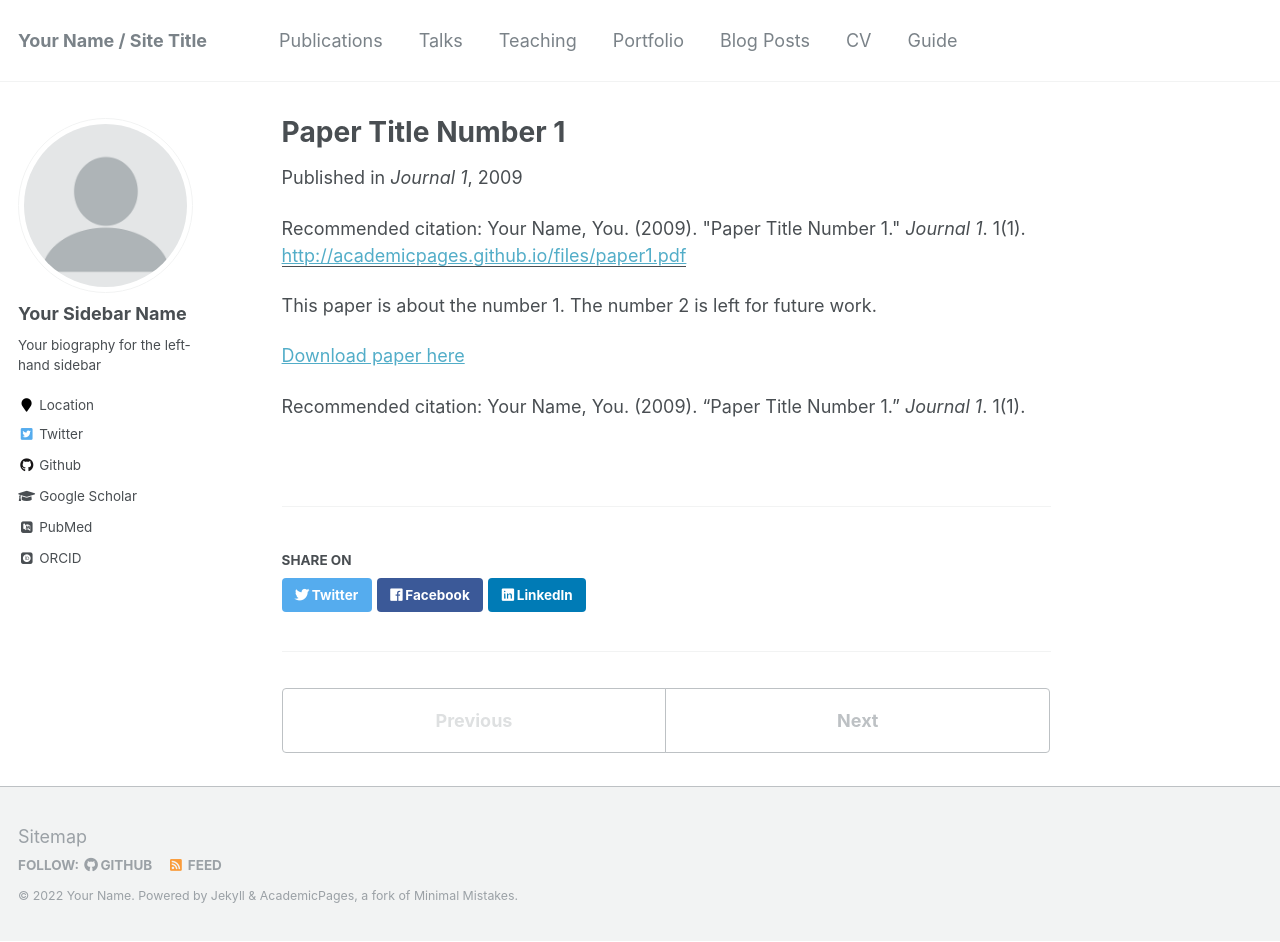
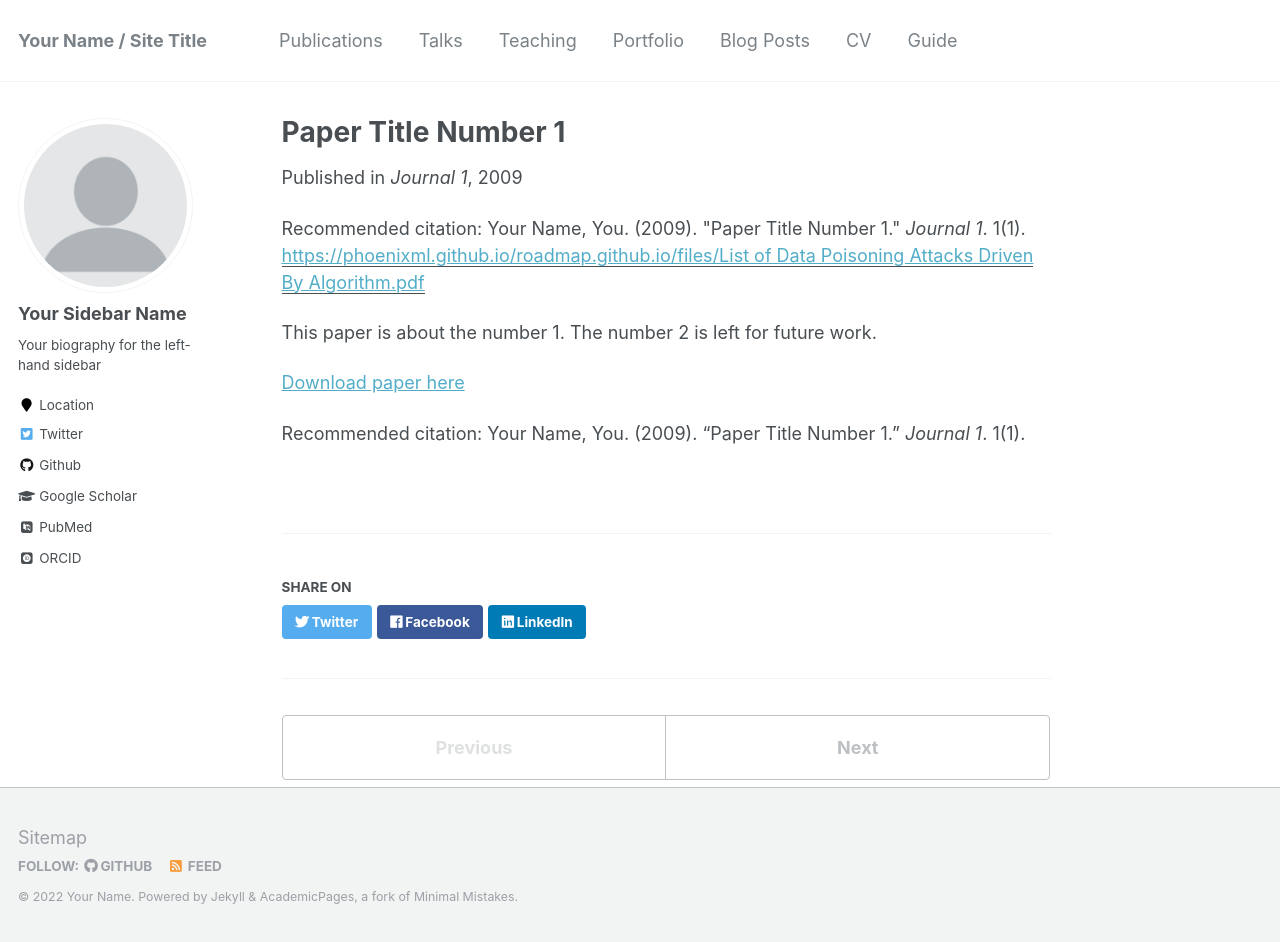
Before and after one commit to phoenixml/roadmap.github.io, a Jekyll site: the page built from _publications/2009-10-01-paper-title-number-1.md, in a window 1280 px wide and 942 px high. Built offline with Jekyll 4.4.1, drawn with Linux system fonts in a browser that asks for light colours; some web fonts are replaced.

Commit message:
Signed-off-by: Tarek <14360476+tee2015@users.noreply.github.com>

```diff
--- a/_publications/2009-10-01-paper-title-number-1.md
+++ b/_publications/2009-10-01-paper-title-number-1.md
@@ -1,15 +1,15 @@
 ---
 title: "Paper Title Number 1"
 collection: publications
-permalink: /publication/2009-10-01-paper-title-number-1
+permalink: /publication/List of Data Poisoning Attacks Driven By Algorithm
 excerpt: 'This paper is about the number 1. The number 2 is left for future work.'
 date: 2009-10-01
 venue: 'Journal 1'
-paperurl: 'http://academicpages.github.io/files/paper1.pdf'
+paperurl: 'https://phoenixml.github.io/roadmap.github.io/files/List of Data Poisoning Attacks Driven By Algorithm.pdf'
 citation: 'Your Name, You. (2009). &quot;Paper Title Number 1.&quot; <i>Journal 1</i>. 1(1).'
 ---
 This paper is about the number 1. The number 2 is left for future work.
 
-[Download paper here](http://academicpages.github.io/files/paper1.pdf)
+[Download paper here](https://phoenixml.github.io/roadmap.github.io/files/List of Data Poisoning Attacks Driven By Algorithm.pdf')
 
 Recommended citation: Your Name, You. (2009). "Paper Title Number 1." <i>Journal 1</i>. 1(1).
```
Also changed, not shown: 5 other files.
